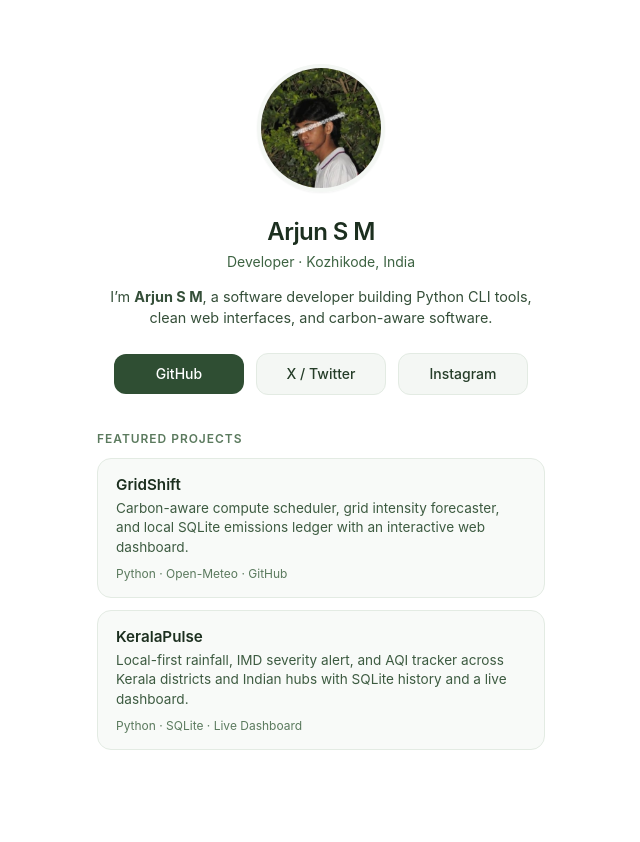
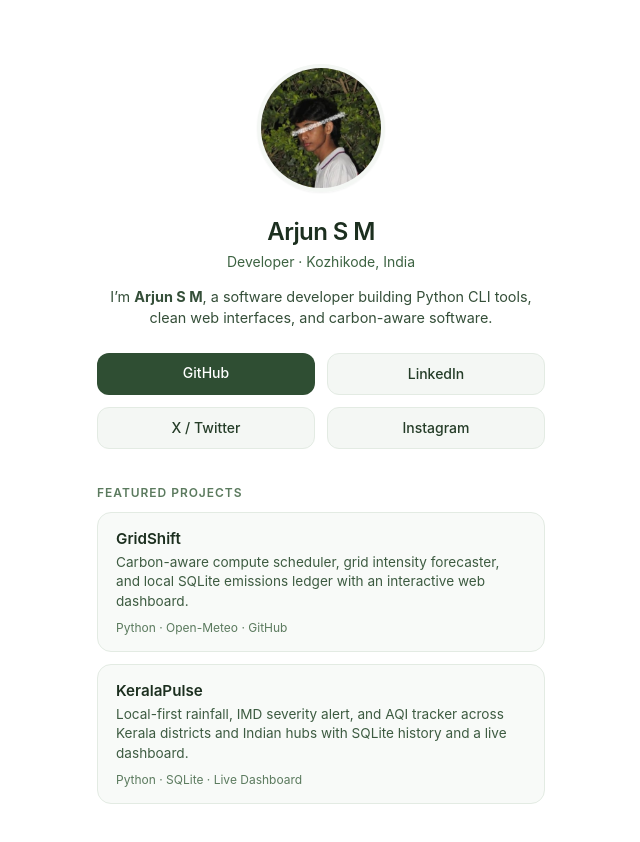
Before and after one commit to arjunsukumini/arjunsukumini.github.io, a plain HTML site: page index.html in a window 1280 px wide. Shown: the whole page, without its empty margins (319-959 px from the left). Before the commit the page ends 814 px from the top, so only its background shows below. Drawn offline with Linux system fonts and the light colour scheme.

Commit message:
Add LinkedIn link, button, and Person schema sameAs

```diff
--- a/index.html
+++ b/index.html
@@ -8,7 +8,7 @@
   <meta name="robots" content="index, follow">
   <link rel="canonical" href="https://arjunsukumini.github.io/">
   <title>Arjun S M (Arjun SM) — Kozhikode, India</title>
-  <meta name="description" content="Arjun S M (Arjun SM / Arjun Suku Mini) is a software developer based in Kozhikode, India, building open-source Python tools like GridShift. Official links to GitHub, X, and Instagram.">
+  <meta name="description" content="Arjun S M (Arjun SM / Arjun Suku Mini) is a software developer based in Kozhikode, India, building Python tools like GridShift and KeralaPulse. Official links to GitHub, LinkedIn, X, and Instagram.">
   <meta name="keywords" content="Arjun S M, Arjun SM, Arjun Suku Mini, Arjun Sukumini, arjunsukumini, arjunnnsm, Kozhikode, GridShift, Python developer">
   <meta property="og:type" content="website">
   <meta property="og:url" content="https://arjunsukumini.github.io/">
@@ -40,6 +40,7 @@
     },
     "sameAs": [
       "https://github.com/arjunsukumini",
+      "https://www.linkedin.com/in/arjunsukumini",
       "https://x.com/arjunsukumini",
       "https://www.instagram.com/arjunnnsm/"
     ]
@@ -98,17 +99,13 @@
       margin-top: 0.25rem;
     }
     .links {
-      display: flex;
-      flex-wrap: wrap;
-      align-items: center;
-      justify-content: center;
+      display: grid;
+      grid-template-columns: repeat(2, minmax(0, 1fr));
       gap: 0.75rem;
       margin-top: 1.5rem;
       width: 100%;
     }
     .btn {
-      flex: 1 1 110px;
-      max-width: 130px;
       padding: 0.625rem 1rem;
       border-radius: 0.75rem;
       font-size: 0.875rem;
@@ -194,6 +191,9 @@
       <a href="https://github.com/arjunsukumini" target="_blank" rel="me noopener noreferrer" class="btn btn-primary">
         GitHub
       </a>
+      <a href="https://www.linkedin.com/in/arjunsukumini" target="_blank" rel="me noopener noreferrer" class="btn btn-secondary">
+        LinkedIn
+      </a>
       <a href="https://x.com/arjunsukumini" target="_blank" rel="me noopener noreferrer" class="btn btn-secondary">
         X / Twitter
       </a>
```
